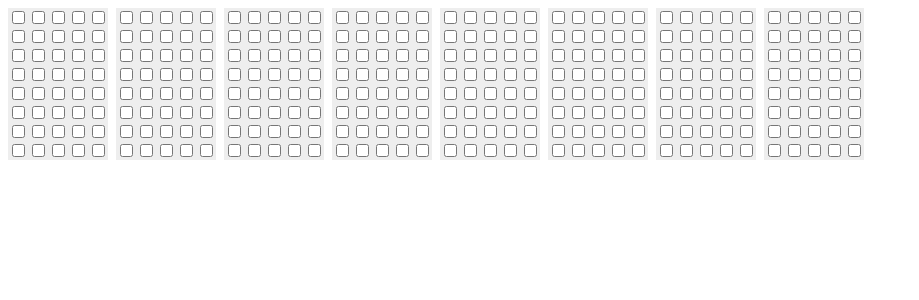
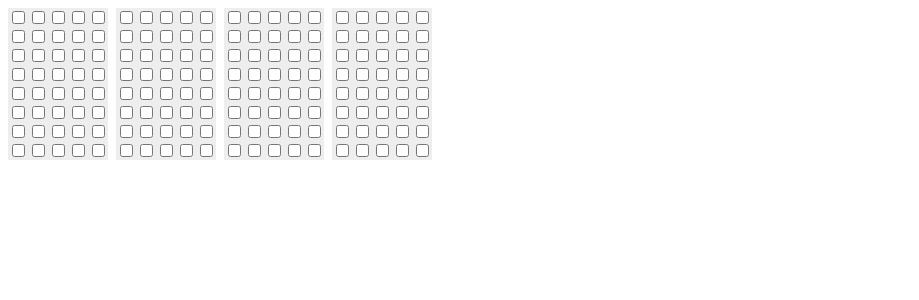
Before and after one commit to mateusznowakdev/charlcd-designer, a React (Vite) app: page / in a window 1280 px wide. Shown: the top 300 px of the page, without its empty margins (0-919 px from the left). Built offline with nearby package versions, Linux system fonts and the light colour scheme.

Commit message:
Store state of multiple characters in one array

```diff
--- a/src/App.jsx
+++ b/src/App.jsx
@@ -1,50 +1,54 @@
-import { useState } from "react";
+import { useEffect, useState } from "react";
 
-function CustomCharacter() {
+const CHARACTER_COUNT = 4;
+const ROW_COUNT = 8;
 const COLUMN_COUNT = 5;
-  const ROW_COUNT = 8;
 
-  const [pixels, setPixels] = useState(
-    Array(COLUMN_COUNT * ROW_COUNT).fill(false),
-  );
-
-  function updatePixel(e, id) {
-    setPixels((pixels) =>
-      pixels.map((pixel, pixelID) =>
-        pixelID === id ? e.target.checked : pixel,
-      ),
-    );
+function CustomCharacter({ pixels, setPixels }) {
+  function updatePixel(id, value) {
+    setPixels(pixels.map((pixel, pixelID) => (pixelID === id ? value : pixel)));
   }
 
-  const grid = [...Array(ROW_COUNT).keys()].map((key1) =>
-    [...Array(COLUMN_COUNT).keys()].map((key2) => {
-      const id = key1 * COLUMN_COUNT + key2;
-
-      return (
+  const grid = pixels.map((pixel, id) => (
     <input
       checked={pixels[id]}
       key={id}
-          onChange={(e) => updatePixel(e, id)}
+      onChange={(e) => updatePixel(id, e.target.checked)}
       type="checkbox"
     />
-      );
-    }),
-  );
+  ));
 
   return <div className="custom-char">{grid}</div>;
 }
 
 export default function App() {
+  const [characters, setCharacters] = useState([]);
+
+  function initializeCharacters() {
+    setCharacters(
+      [...Array(CHARACTER_COUNT)].map(() =>
+        Array(COLUMN_COUNT * ROW_COUNT).fill(false),
+      ),
+    );
+  }
+
+  function updateCharacter(id, value) {
+    setCharacters((characters) =>
+      characters.map((c, cID) => (cID === id ? value : c)),
+    );
+  }
+
+  useEffect(initializeCharacters, []);
+
   return (
     <div className="custom-chars">
-      <CustomCharacter />
-      <CustomCharacter />
-      <CustomCharacter />
-      <CustomCharacter />
-      <CustomCharacter />
-      <CustomCharacter />
-      <CustomCharacter />
-      <CustomCharacter />
+      {characters.map((c, cID) => (
+        <CustomCharacter
+          key={cID}
+          pixels={c}
+          setPixels={(pixels) => updateCharacter(cID, pixels)}
+        />
+      ))}
     </div>
   );
 }
```
Lines whose indentation alone changed are shown as unchanged.
